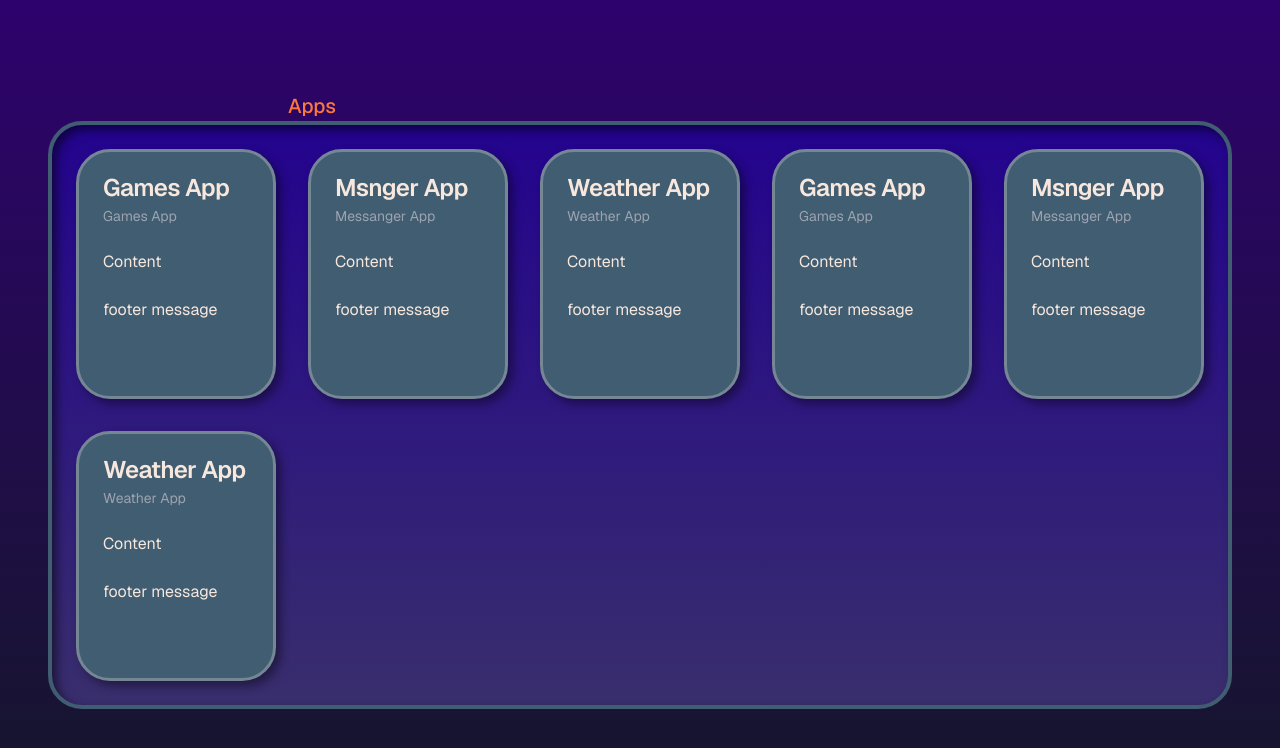
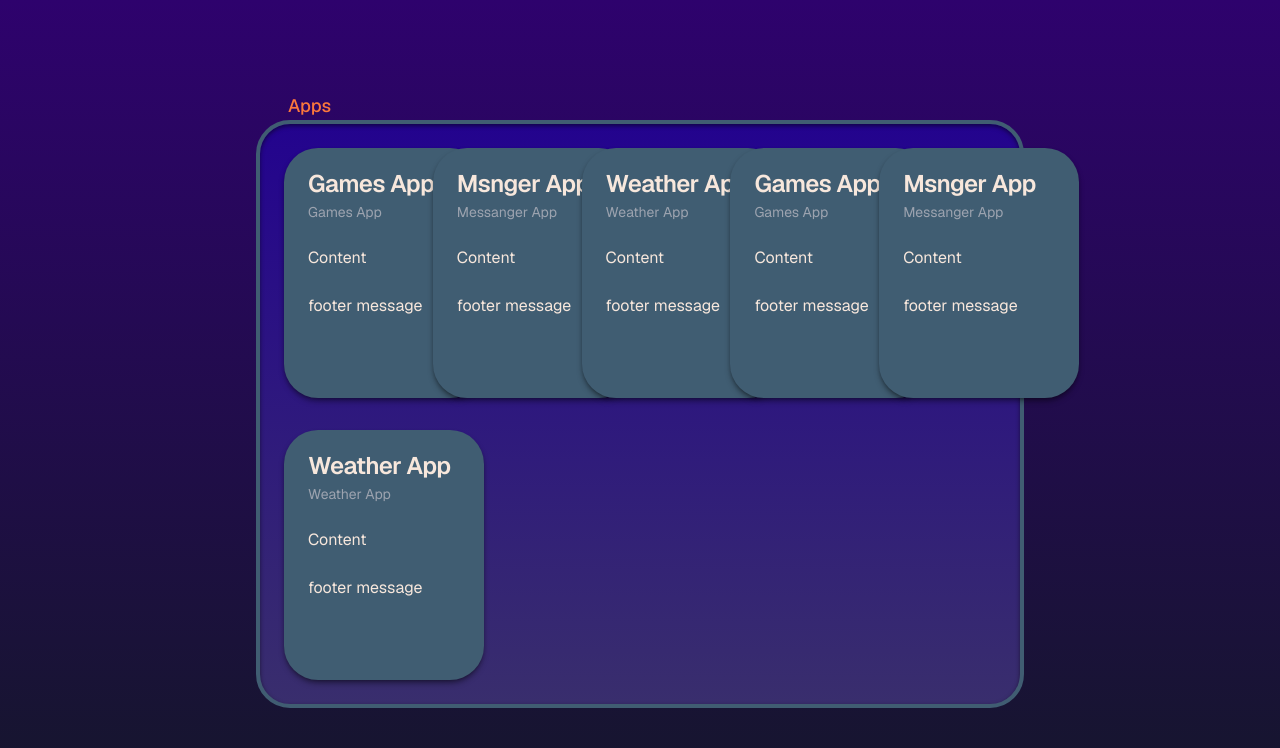
Before and after one commit to anuragg-p/codezinc-frontend, a Next.js app: page / in a window 1280 px wide. Shown: the top 748 px of the page. Built offline with nearby package versions, Linux system fonts and the light colour scheme.

Commit message:
changed the style from css to tailwind-css and deleted home.module.css file

```diff
--- a/src/app/page.tsx
+++ b/src/app/page.tsx
@@ -1,6 +1,5 @@
 "use client"
 import { Card, CardHeader, CardFooter, CardTitle, CardDescription, CardContent } from "@/components/ui/card";
-import styles from "../styles/home.module.css"
 import { useRouter } from "next/navigation";
 
 export default function HomePage() {
@@ -16,11 +15,14 @@ export default function HomePage() {
   ];
 
   return (
-    <main className={styles.main}>
-      <h4 className={styles.card_box_heading}>Apps</h4>
-      <div className={styles.cards_container}>
+    <main className="flex flex-col min-h-screen items-center justify-center bg-gradient-to-b from-[#2e026d] to-[#15162c] text-white px-[20%]">
+      <h4 className="text-[#FB773C] text-lg font-medium self-start pl-8">Apps</h4>
+      <div className="grid grid-cols-5 gap-8 bg-gradient-to-t from-[#392e6d] to-[#23038e] p-6 border-4 border-[#405D72] shadow-inner shadow-black/50 rounded-[3cap]">
         {apps.map((item, index) => (
-          <Card className={styles.cards} key={index} onClick={() => router.push(item.route)}>
+          <Card
+          className="h-[250px] w-[200px] text-[#F7E7DC] bg-[#405D72] border-3 border-[#758694] rounded-[3cap] shadow-md shadow-black/40
+          transition-transform transform hover:scale-110 hover:rounded-[3ch] cursor-pointer"
+          key={index} onClick={() => router.push(item.route)}>
           <CardHeader>
             <CardTitle>{item.title}</CardTitle>
             <CardDescription>{item.description}</CardDescription>
--- a/src/styles/home.module.css
+++ /dev/null
@@ -1,46 +0,0 @@
-.main{
-    display: flex;
-    flex-direction: column;
-    min-height: 100vh;
-    align-items: center;
-    justify-content: center;
-    background: linear-gradient(to bottom, #2e026d, #15162c );
-    color: white;
-    padding: 0 20%;
-}
-
-.card_box_heading{
-    color: #FB773C;
-    font-size: 20px;
-    font-weight: 500;
-    align-self: flex-start;
-    padding-left: 2rem;
-}
-
-.cards_container{
-    display: grid;
-    background-image: linear-gradient(to top, #392e6d, #23038e);
-    grid-template-columns: repeat(5, 1fr);
-    gap: 2rem;
-    padding: 1.5rem;
-    border: 4px solid #405D72;
-    box-shadow: inset 5px 5px 10px rgba(0, 0, 0, 0.5);
-    border-radius: 3cap;
-}
-
-.cards{
-    height: 250px;
-    width: 200px;
-    color: #F7E7DC;
-    background-color: #405D72;
-    border: 3px solid  #758694;
-    border-radius: 3cap;
-    box-shadow: 5px 5px 10px rgba(0, 0, 0, 0.4);
-    transition: all 0.2s ease-in-out;
-}
-
-.cards:hover{
-    transform: scale(1.10);
-    border-radius: 4ch;
-    cursor: pointer;
-}
```
